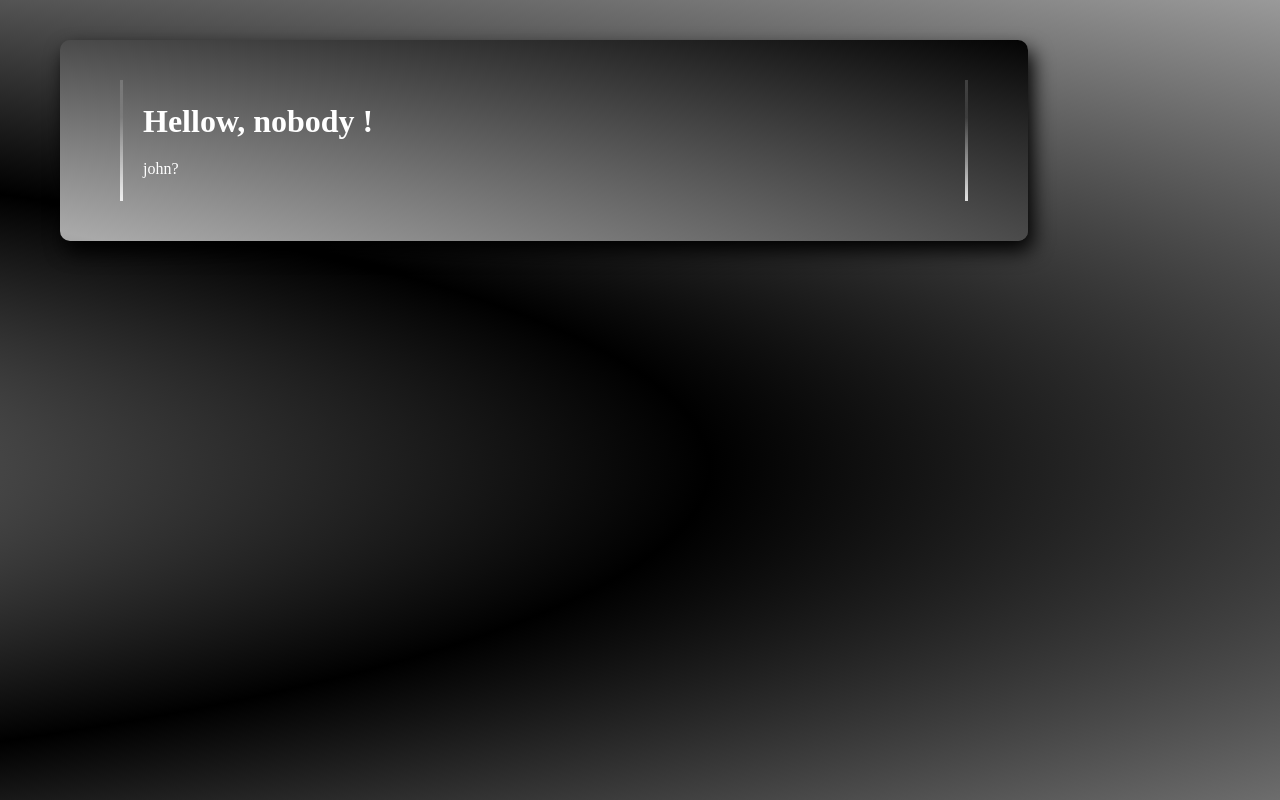
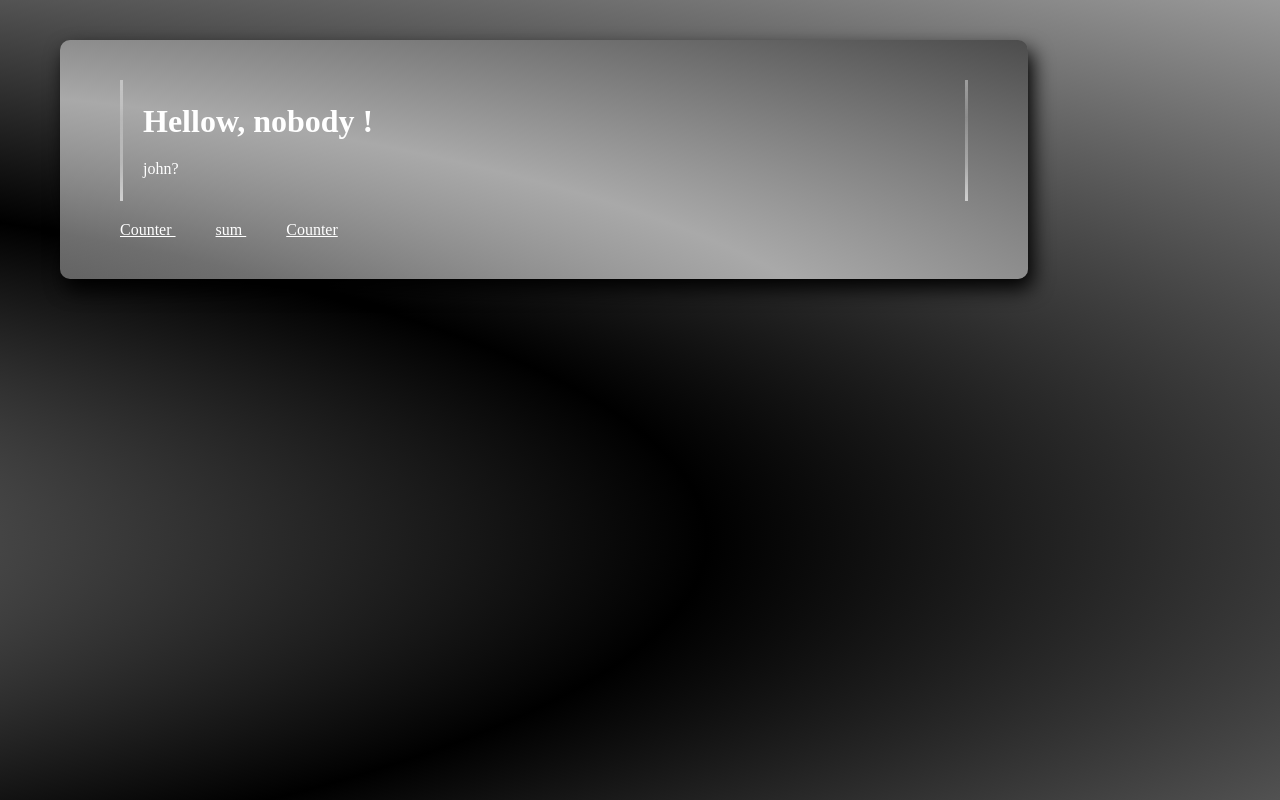
Before and after one commit to italoubialifernando/exerciseReact, a React (Create React App) app in the folder my-app/: page / in a window 1280 px wide. Built offline with nearby package versions, Linux system fonts and the light colour scheme.

Commit message:
Router04

```diff
--- a/my-app/src/App.js
+++ b/my-app/src/App.js
@@ -1,19 +1,26 @@
 import React from "react";
-import { Route, Routes } from "react-router-dom";
+import { Link, Route, Routes } from "react-router-dom";
 
 import { Conteiner } from "./Conteiner";
 import { Wellcome } from "./Wellcome";
 import { CounterDisplay } from "./CounterDisplay";
 import { GitHubUser } from "./GitHubUser";
+import { TodoList } from "./TodoList";
+import { HookCounter } from "./HookCounter";
 
 export function App() {
     return (
         <Conteiner>
             <Routes>
                 <Route path="/" element={<Wellcome />} />
-                <Route path="Counter" element={<CounterDisplay />} />
+                <Route path="/Counter" element={<CounterDisplay />} />
                 <Route path="/:username" element={<GitHubUser />} />
+                <Route path="/sum" element={<TodoList />} />
+                <Route path="/hookcounter" element={<HookCounter />} />
             </Routes>
+            <Link to="/Counter">Counter </Link>
+            <Link to="/sum">sum </Link>
+            <Link to="/hookounter">Counter </Link>
         </Conteiner>
     )
 
```
